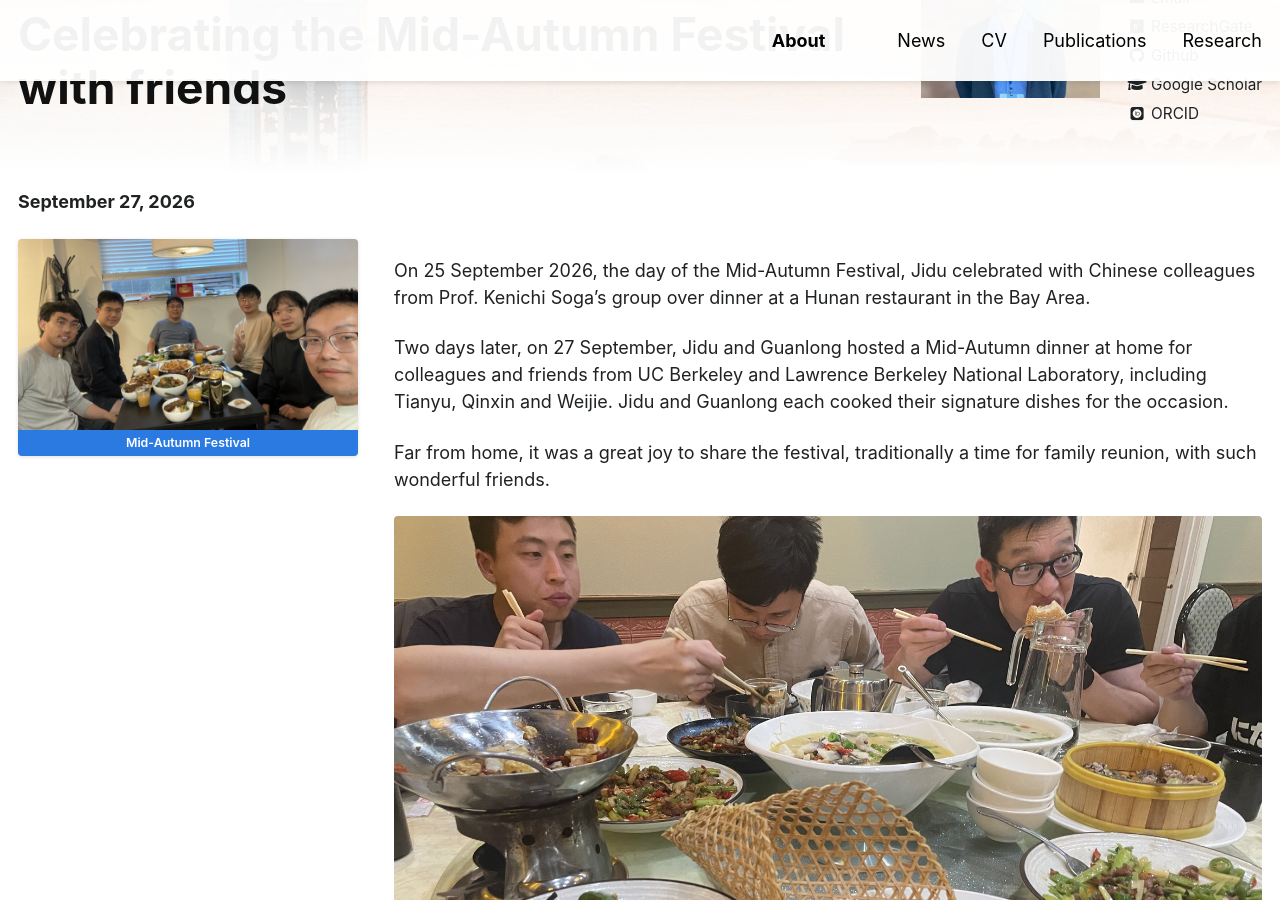
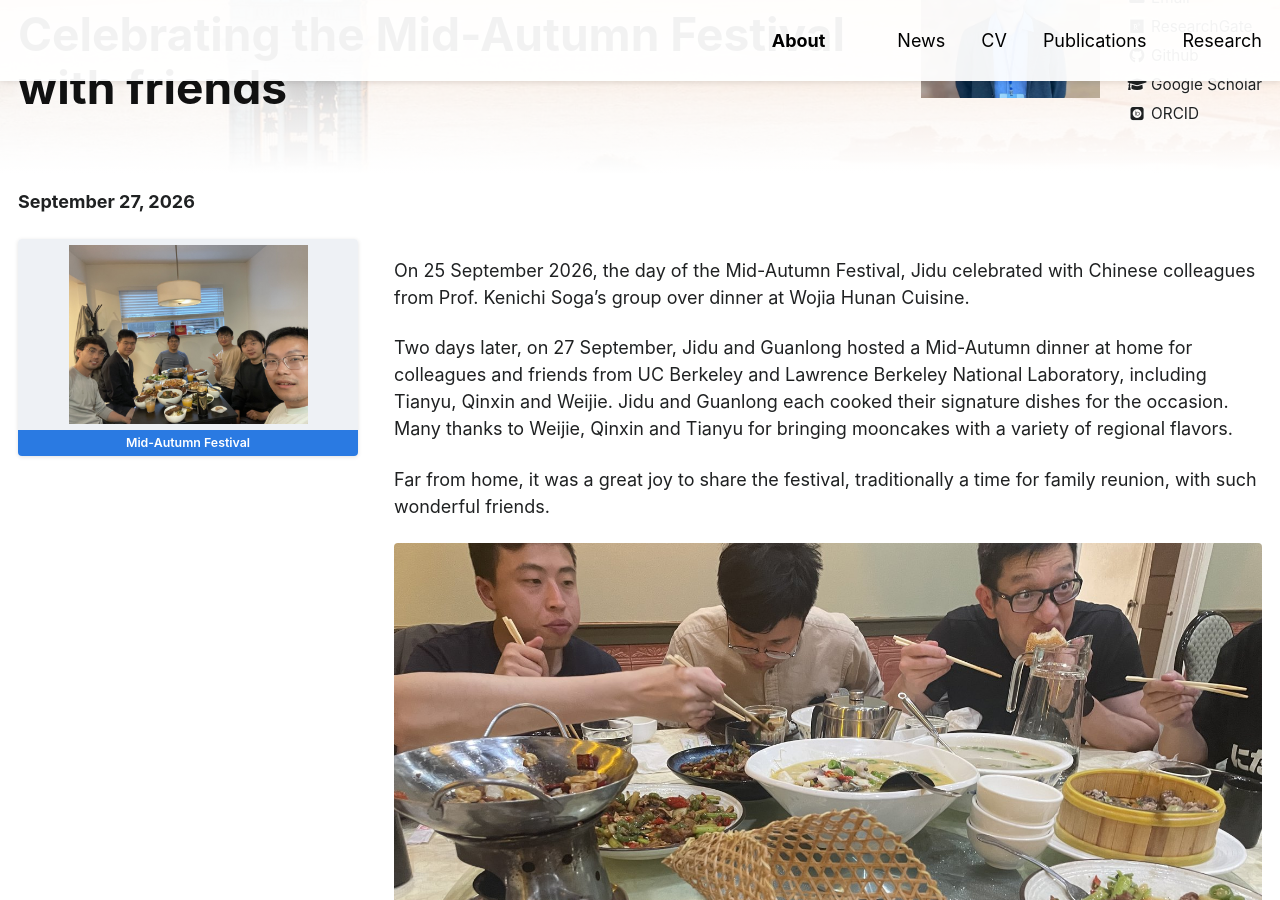
Before and after one commit to yujidu/yujidu.github.io, a Jekyll site: the page built from _news/2026-09-mid-autumn-festival.md, in a window 1280 px wide and 900 px high, scrolled down 300 px. Built offline with Jekyll 4.4.1, drawn with Linux system fonts in a browser that asks for light colours; some web fonts are replaced.

Commit message:
Mid-Autumn and Stanford news: photo and text updates
Co-Authored-By: Claude Opus 5.5 <noreply@anthropic.com>
Claude-Session: https://claude.ai/code/session_01CtadbDehUMWbEMdjGRSUo3

```diff
--- a/_news/2026-09-mid-autumn-festival.md
+++ b/_news/2026-09-mid-autumn-festival.md
@@ -1,16 +1,18 @@
 ---
 title: Celebrating the Mid-Autumn Festival with friends
 date: '2026-09-27'
-image: /images/news/mid-autumn-2026-dinner.jpg
+image: /images/news/mid-autumn-2026-home-dinner.jpg
 label: Mid-Autumn Festival
-image_fit: cover
+image_fit: contain
 summary: Jidu celebrated the Mid-Autumn Festival with colleagues and friends from UC Berkeley and Berkeley Lab, over a home-cooked dinner and a Hunan feast with Prof. Soga's group.
 ---
 
-On 25 September 2026, the day of the Mid-Autumn Festival, Jidu celebrated with Chinese colleagues from Prof. Kenichi Soga's group over dinner at a Hunan restaurant in the Bay Area.
+On 25 September 2026, the day of the Mid-Autumn Festival, Jidu celebrated with Chinese colleagues from Prof. Kenichi Soga's group over dinner at Wojia Hunan Cuisine.
 
-Two days later, on 27 September, Jidu and Guanlong hosted a Mid-Autumn dinner at home for colleagues and friends from UC Berkeley and Lawrence Berkeley National Laboratory, including Tianyu, Qinxin and Weijie. Jidu and Guanlong each cooked their signature dishes for the occasion.
+Two days later, on 27 September, Jidu and Guanlong hosted a Mid-Autumn dinner at home for colleagues and friends from UC Berkeley and Lawrence Berkeley National Laboratory, including Tianyu, Qinxin and Weijie. Jidu and Guanlong each cooked their signature dishes for the occasion. Many thanks to Weijie, Qinxin and Tianyu for bringing mooncakes with a variety of regional flavors.
 
 Far from home, it was a great joy to share the festival, traditionally a time for family reunion, with such wonderful friends.
 
 ![Mid-Autumn dinner with Prof. Soga's group](/images/news/mid-autumn-2026-restaurant.jpg)
+
+![Sesame flatbread at Wojia Hunan Cuisine](/images/news/mid-autumn-2026-sesame-bread.jpg)
```
Also changed, not shown: _news/2026-09-xiamen-university-talent-forum-stanford.md (+1 -3 lines), images/news/mid-autumn-2026-dinner.jpg (deleted), images/news/mid-autumn-2026-home-dinner.jpg (added), images/news/mid-autumn-2026-sesame-bread.jpg (added), images/news/stanford-memorial-church-2026.jpg (deleted).
